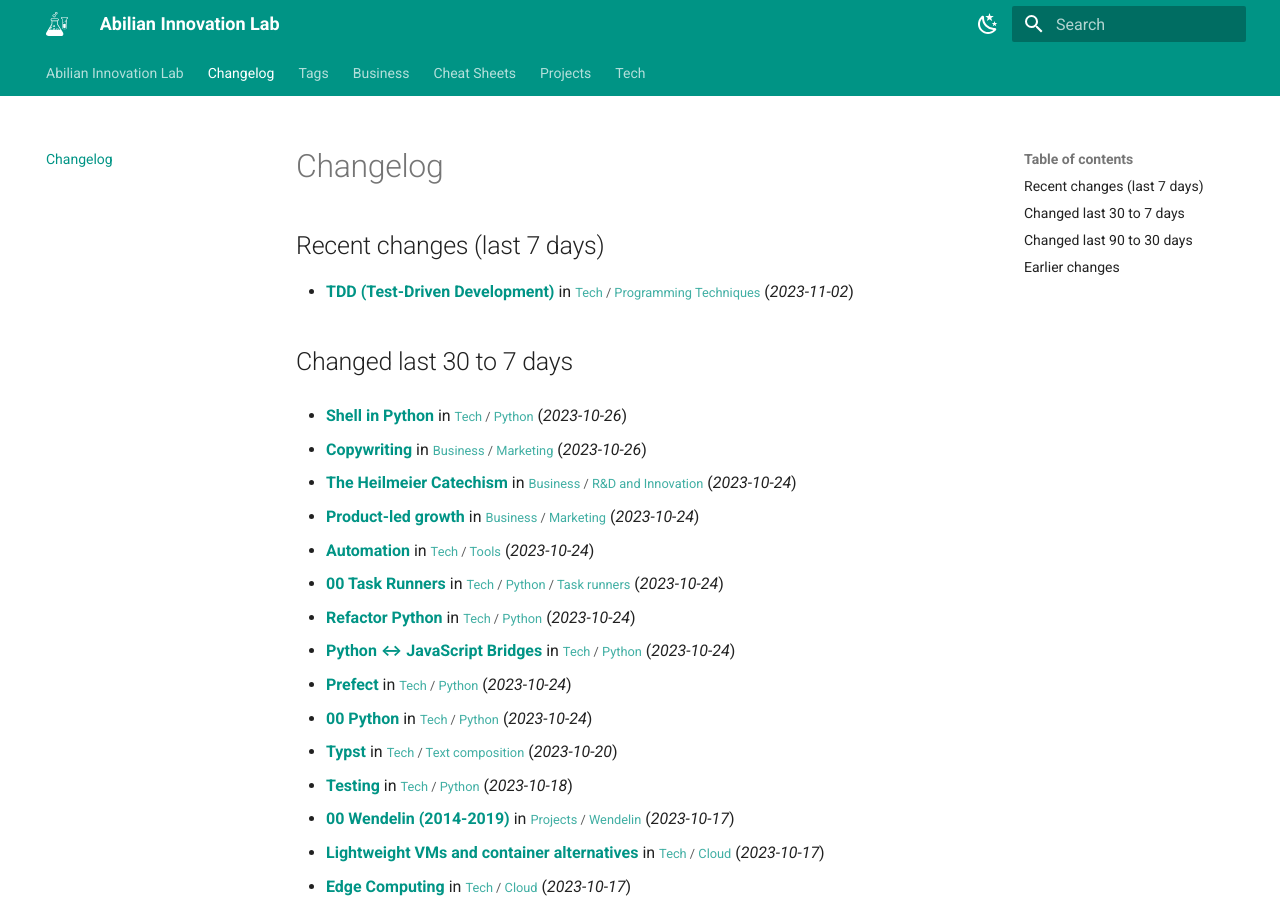
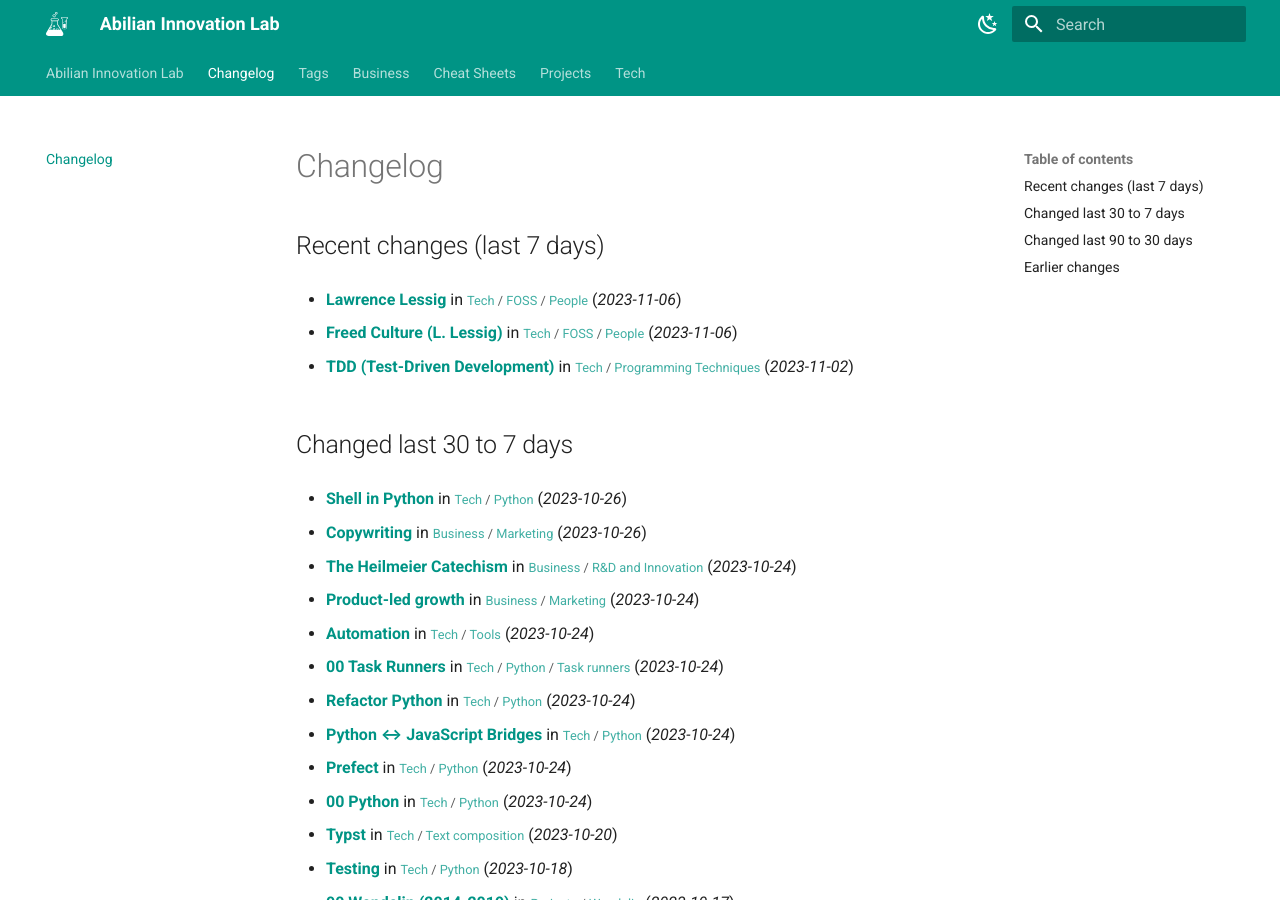
Before and after one commit to abilian/lab.abilian.com, an MkDocs documentation site: the page built from docs/changelog.md, in a window 1280 px wide and 900 px high. Built offline with MkDocs 1.6.1 and Material for MkDocs 9.7.7, drawn with Linux system fonts in a browser that asks for light colours; comment, search, counter and statistics services are not loaded; some of the changed text lies outside the part shown.

Commit message:
Update content

```diff
--- a/docs/changelog.md
+++ b/docs/changelog.md
@@ -1,6 +1,10 @@
 # Changelog
 
 ## Recent changes (last 7 days)
+
+- **[Lawrence Lessig](/Tech/FOSS/People/Lawrence Lessig/)** in <small>[Tech](/Tech/00 Technology/) / [FOSS](/Tech/FOSS/Digital Commons/) / [People](/Tech/FOSS/People/Eben Moeglen/)</small> (*2023-11-06*)
+
+- **[Freed Culture (L. Lessig)](/Tech/FOSS/People/Freed Culture (L. Lessig)/)** in <small>[Tech](/Tech/00 Technology/) / [FOSS](/Tech/FOSS/Digital Commons/) / [People](/Tech/FOSS/People/Eben Moeglen/)</small> (*2023-11-06*)
 
 - **[TDD (Test-Driven Development)](/Tech/Programming Techniques/TDD (Test-Driven Development)/)** in <small>[Tech](/Tech/00 Technology/) / [Programming Techniques](/Tech/Programming Techniques/Assertions/)</small> (*2023-11-02*)
 
```
Also changed, not shown: other parts of docs/changelog.md (+0 -2 lines).
